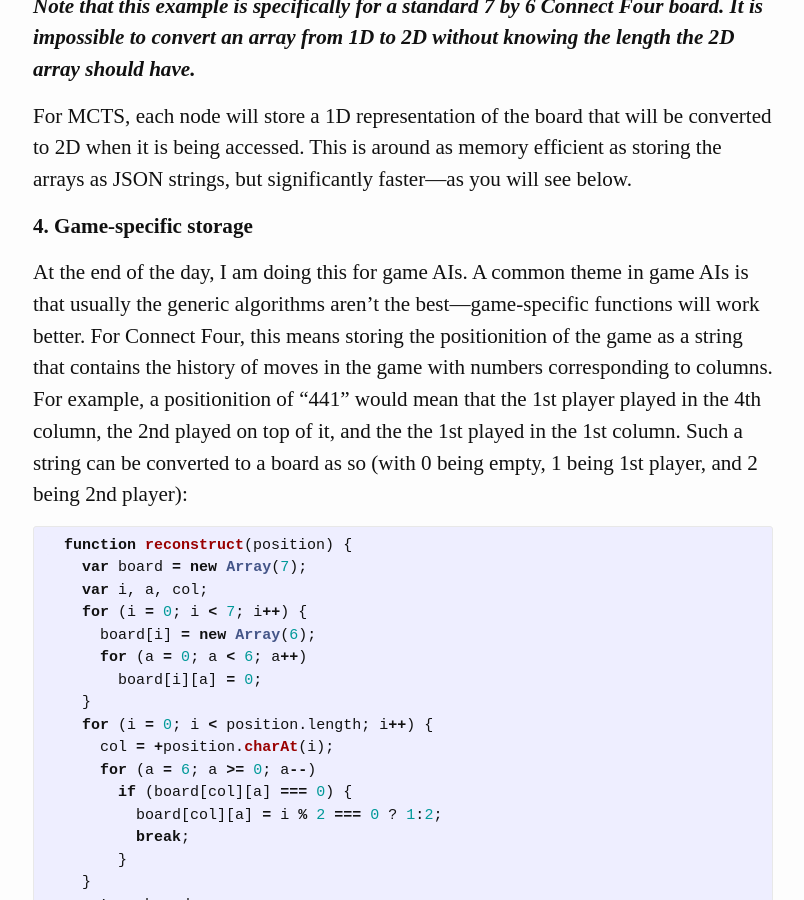
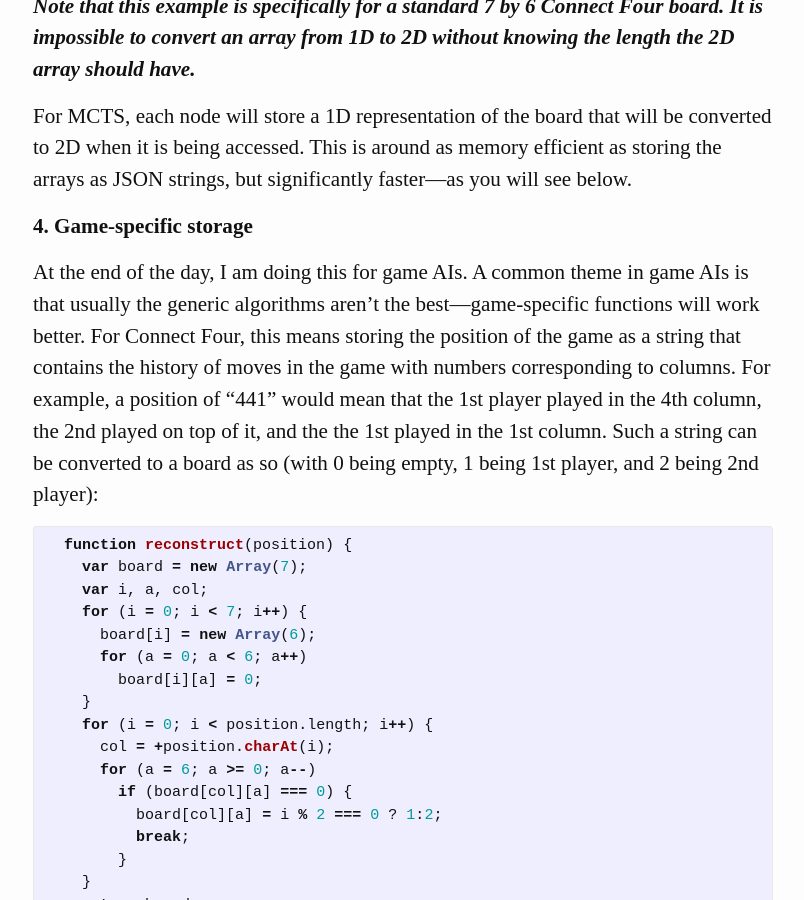
Before and after one commit to The-Ofek-Foundation/blog, a Jekyll site: the page built from _posts/2015-12-30-2d-array-copy-speeds.md, in a window 1280 px wide and 900 px high, scrolled down 1565 px. Shown: the whole window, without its empty margins (237-1041 px from the left). Built offline with Jekyll 4.4.1, drawn with Linux system fonts in a browser that asks for light colours; comment, search, counter and statistics services are not loaded.

```diff
--- a/_posts/2015-12-30-2d-array-copy-speeds.md
+++ b/_posts/2015-12-30-2d-array-copy-speeds.md
@@ -63,7 +63,7 @@
 
 **4. Game-specific storage**
 
-  At the end of the day, I am doing this for game AIs. A common theme in game AIs is that usually the generic algorithms aren't the best—game-specific functions will work better. For Connect Four, this means storing the positionition of the game as a string that contains the history of moves in the game with numbers corresponding to columns. For example, a positionition of "441" would mean that the 1st player played in the 4th column, the 2nd played on top of it, and the the 1st played in the 1st column. Such a string can be converted to a board as so (with 0 being empty, 1 being 1st player, and 2 being 2nd player):
+  At the end of the day, I am doing this for game AIs. A common theme in game AIs is that usually the generic algorithms aren't the best—game-specific functions will work better. For Connect Four, this means storing the position of the game as a string that contains the history of moves in the game with numbers corresponding to columns. For example, a position of "441" would mean that the 1st player played in the 4th column, the 2nd played on top of it, and the the 1st played in the 1st column. Such a string can be converted to a board as so (with 0 being empty, 1 being 1st player, and 2 being 2nd player):
 
   {% highlight javascript %}
   function reconstruct(position) {
```
Also changed, not shown: _posts/2015-12-10-tic-tac-toe-ai-with-depth-first-search.md (+2 -2 lines), _posts/2015-12-11-minimax-for-gomoku-connect-five.md (+4 -4 lines).
